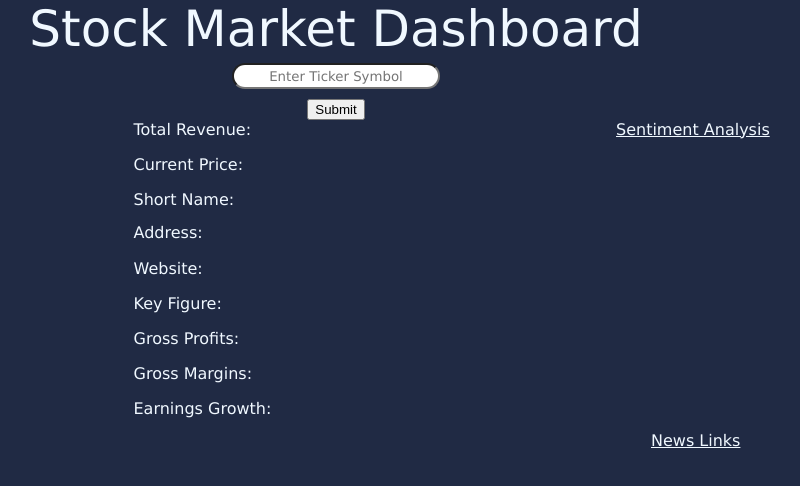
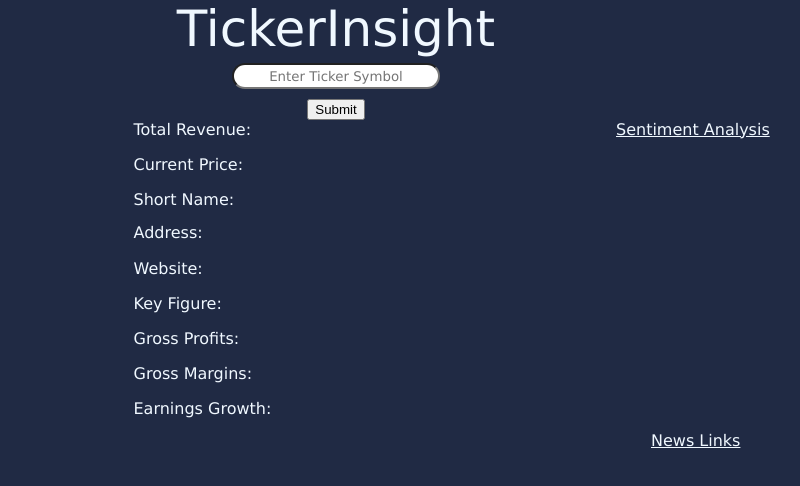
Before and after one commit to eeshangarr/stock-information-dashboard, a React (Create React App) app in the folder frontend/app/: page / in a window 1280 px wide. Shown: the top 486 px of the page, without its empty margins (304-1104 px from the left). Built offline with nearby package versions, Linux system fonts and the light colour scheme.

Commit message:
Changed app name

```diff
--- a/frontend/app/src/App.js
+++ b/frontend/app/src/App.js
@@ -31,7 +31,7 @@ export default function App() {
   return (
     <div className = "frontend">
 
-    <div className = "title">Stock Market Dashboard</div>
+    <div className = "title">TickerInsight</div>
 
     <form onSubmit = {submit}>
     <div className = "input"><input placeholder='Enter Ticker Symbol' class = "tickerSymbol" type = "text" value = {tickerSymbol} onChange = {(event) => setTickerSymbol(event.target.value)}/></div>
```
